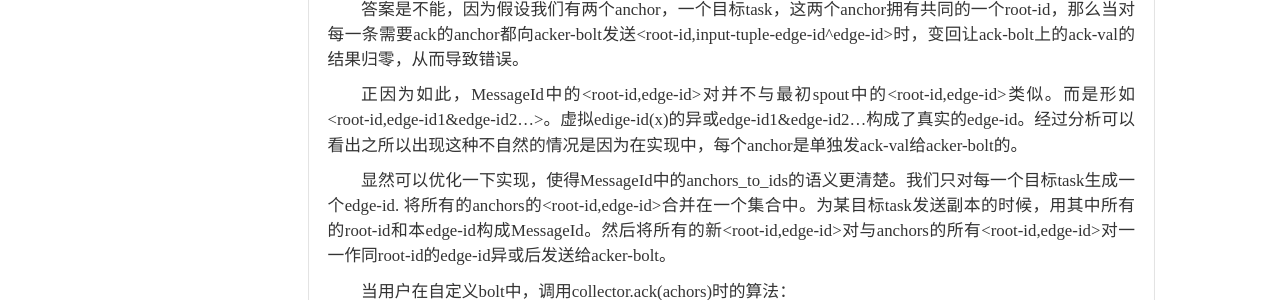
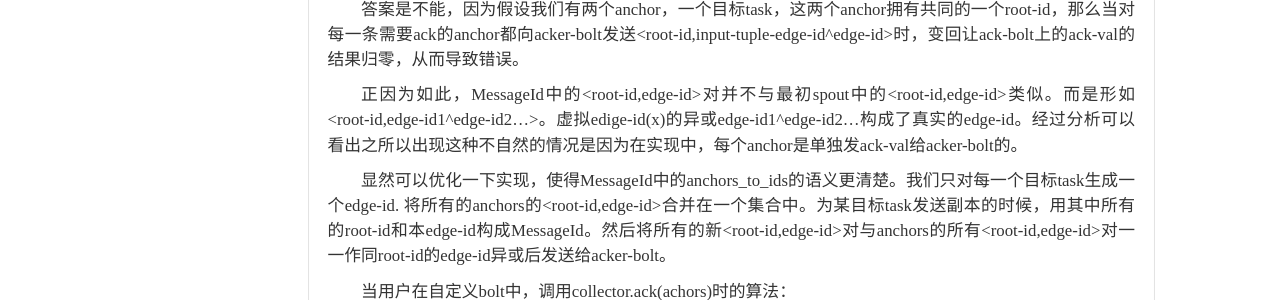
Before and after one commit to lihui/lihui.github.io, a Jekyll site: the page built from _posts/2015-8-15-storm.md, in a window 1280 px wide and 900 px high, scrolled down 5356 px. Shown: the part 175-475 px from the top of the window. Built offline with Jekyll 4.4.1, drawn with Linux system fonts in a browser that asks for light colours; Markdown is read by kramdown in place of the engine named in the settings; formulas are drawn with MathJax 3.

```diff
--- a/_posts/2015-8-15-storm.md
+++ b/_posts/2015-8-15-storm.md
@@ -206,7 +206,7 @@ storm支持“最多一次”、“至少一次”,"精确一次"三种消息保
 
 答案是不能，因为假设我们有两个anchor，一个目标task，这两个anchor拥有共同的一个root-id，那么当对每一条需要ack的anchor都向acker-bolt发送&lt;root-id,input-tuple-edge-id^edge-id&gt;时，变回让ack-bolt上的ack-val的结果归零，从而导致错误。
 
-正因为如此，MessageId中的&lt;root-id,edge-id&gt;对并不与最初spout中的&lt;root-id,edge-id&gt;类似。而是形如&lt;root-id,edge-id1&edge-id2...&gt;。虚拟edige-id(x)的异或edge-id1&edge-id2...构成了真实的edge-id。经过分析可以看出之所以出现这种不自然的情况是因为在实现中，每个anchor是单独发ack-val给acker-bolt的。
+正因为如此，MessageId中的&lt;root-id,edge-id&gt;对并不与最初spout中的&lt;root-id,edge-id&gt;类似。而是形如&lt;root-id,edge-id1^edge-id2...&gt;。虚拟edige-id(x)的异或edge-id1^edge-id2...构成了真实的edge-id。经过分析可以看出之所以出现这种不自然的情况是因为在实现中，每个anchor是单独发ack-val给acker-bolt的。
 
 显然可以优化一下实现，使得MessageId中的anchors_to_ids的语义更清楚。我们只对每一个目标task生成一个edge-id. 将所有的anchors的&lt;root-id,edge-id&gt;合并在一个集合中。为某目标task发送副本的时候，用其中所有的root-id和本edge-id构成MessageId。然后将所有的新&lt;root-id,edge-id&gt;对与anchors的所有&lt;root-id,edge-id&gt;对一一作同root-id的edge-id异或后发送给acker-bolt。
 
```
